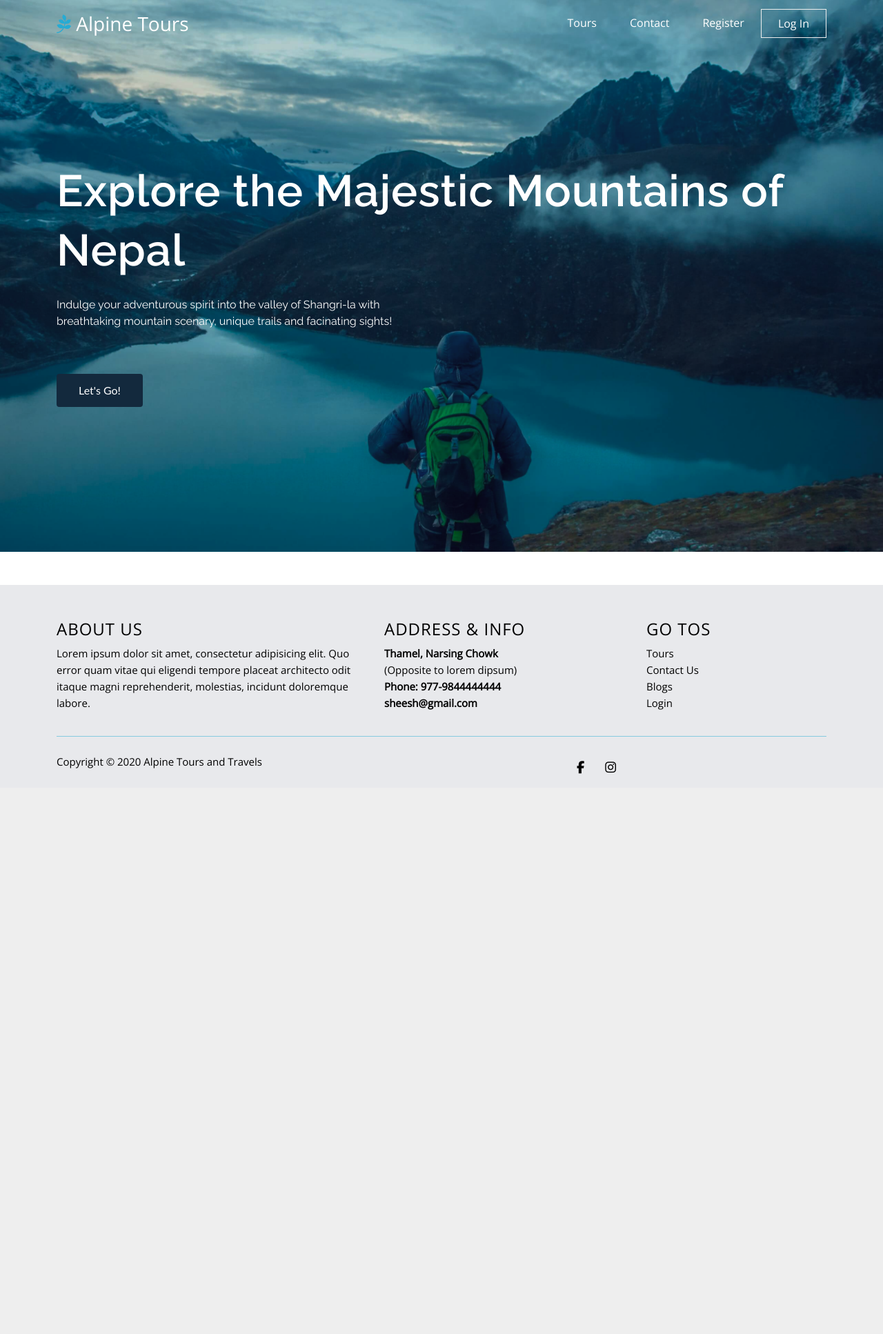
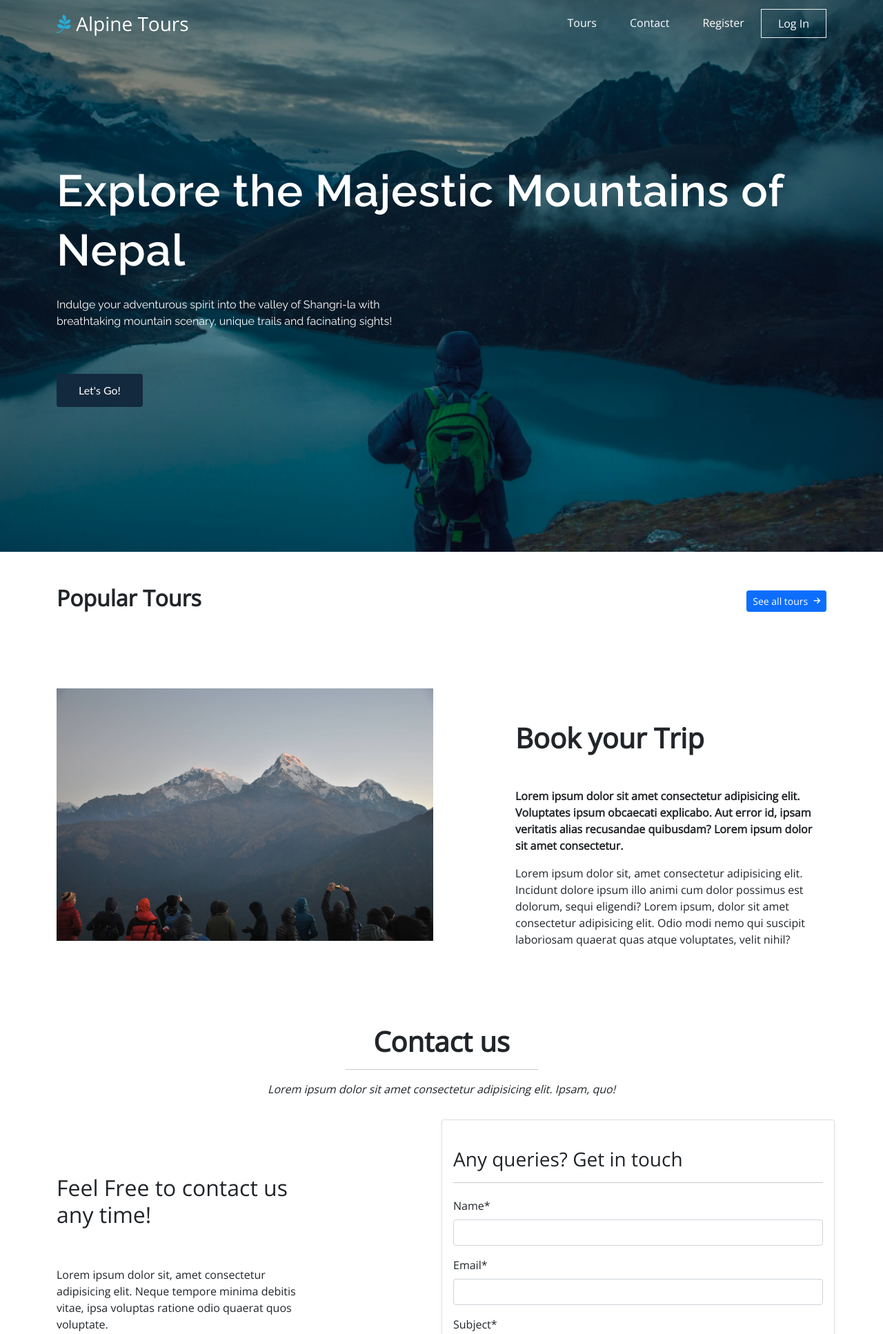
Before and after one commit to sherchansachin/alpine-tours, a Django app: page / in a window 1280 px wide. Shown: the top 1934 px of the page at 69% size. Before the commit the page ends 1122 px from the top, so only its background shows below. Run offline with Django 3.2, Linux system fonts and the light colour scheme; data that the repository does not hold is empty; some libraries are stand-ins or nearby versions.

Commit message:
home page updated, styling done

```diff
--- a/main/templates/main/index.html
+++ b/main/templates/main/index.html
@@ -1,4 +1,6 @@
 {% extends 'base.html' %}
+{% load static%}
+{% load crispy_forms_tags %}
 {% block content %}
 {% include 'normal-navbar.html' %}
 
@@ -14,5 +16,83 @@
   </section>
 
 
+<div class="container mb-5">
+  <div class="mt-5 d-flex align-items-center justify-content-between mb-2">
+    <h2 class="fw-bold">Popular Tours</h2>
+    <a href="{% url 'packages'%}" class="btn btn-sm btn-primary d-inline-flex align-items-center">See all tours<i class="fas fa-arrow-right top-icon"></i></a>
+  </div>
+  <div class="col-md-12">
+      <div class="row">
+          {% for package in packages %}
+          <div class="col-xs-12 col-sm-4 py-3">
+              <div class="card">
+                <div class="card-text card-text-bottom-right card-text-dark"><i class="far fa-compass card-icon"></i>Adventure</div>
+                  <img class="image-thumbail" src="{{package.image.url}}" alt="{{ package.package_title}}">
+                  <div class="card-body">
+                      <h4 class="card-title fw-normal mb-3">{{ package.package_title }}</h4>
+                      <p>Price from <strong> $ {{package.price}}</strong></p>
+                      <a href="{% url 'package_info' package.slug  %}"  class="btn btn-outline-secondary">View Tour</a>
+                  </div>
+              </div>
+          </div>
+          {% endfor %}
+      </div>
+  </div>
+</div>
+
+<!-- need admendments  -->
+<div class="about py-5">
+  <div class="container">
+      <div class="row">
+          <div class="col-lg-6">
+              <figure>
+                  <img src="{% static 'image/index-2.jpg'%}" class="img-fluid"  alt="People taking picture">
+              </figure>
+          </div>
+          <div class="col-lg-1"></div>
+          <div class="col-lg-5  about ">
+              <h1 class="mt-5 fw-bold mb-5">Book your Trip</h1>
+              <p class="fw-bold">Lorem ipsum dolor sit amet consectetur adipisicing elit. Voluptates ipsum obcaecati explicabo. Aut error id, ipsam veritatis alias recusandae quibusdam? Lorem ipsum dolor sit
+                amet consectetur.</p>
+              <p class="fw-italic">Lorem ipsum dolor sit, amet consectetur adipisicing elit. Incidunt dolore ipsum illo animi cum dolor possimus est dolorum, sequi eligendi?
+                Lorem ipsum, dolor sit amet consectetur adipisicing elit. Odio modi nemo qui suscipit laboriosam quaerat quas atque voluptates, velit nihil?
+              </p>
+          </div>
+      </div>
+  </div>
+</div>
+
+
+
+
+<div class="contact py-5">
+  <div class="container">
+    <div class="contact-title text-center">
+      <h1 class="fw-bold">Contact us</h1><hr class="w-25 mx-auto">
+      <p class="fst-italic">Lorem ipsum dolor sit amet consectetur adipisicing elit. Ipsam, quo!</p>
+    </div>
+    <div class="row">
+      <div class="col-md-4 py-5">
+        <h2 class="py-5">Feel Free to contact us any time!</h2>
+        <p>Lorem ipsum dolor sit, amet consectetur adipisicing elit. Neque tempore minima debitis vitae, ipsa voluptas ratione odio quaerat quos voluptate.</p>
+        <p>Lorem ipsum dolor sit amet consectetur adipisicing elit. Odio, soluta. Lorem ipsum dolor sit, amet consectetur adipisicing elit. Cum ullam, enim
+          voluptatem et, eos consequuntur sit dignissimos praesentium perferendis explicabo porro facilis cumque neque minima?</p>
+      </div>
+      <div class="col-md-2"></div>
+      <div class="col-md-6 mt-3 card card-body card-padding-botton shadow-sm bg-body">
+        {% include 'messages.html'%}
+        <div class="my-4">
+          <h3>Any queries? Get in touch</h3><hr>
+          <form method="POST" style="margin-top: 1.3em;">
+            {{ contactform | crispy }}
+            {% csrf_token %}
+            <button type="submit" class="btn btn-primary  req">Submit</button>
+          </form>
+        </div>
+      </div>
+    </div>
+  </div>
+</div>
+
 
 {% endblock content %}
--- a/static/css/style.css
+++ b/static/css/style.css
@@ -28,7 +28,7 @@ body{
 /* homepage css */
 
 .hero {
-  background-image: url("../image/gokyofront.png");
+  background-image: linear-gradient(to bottom, rgba(0, 0, 0, 0.4), rgba(0, 0, 0, 0.1)), url("../image/gokyofront.png");
   background-size: cover;
   background-position: center;
 	background-repeat: no-repeat;
@@ -439,6 +439,50 @@ body{
 
 }
 
+.tour-head h2::before {
+  content: '';
+  position: absolute;
+  display: block;
+  width: 50px;
+  height: 3px;
+  background: #041563;
+  bottom: 0;
+  left: 0;
+}
+
+.card-icon{
+  margin-right: .6em;
+}
+.card-text{
+    position: absolute;
+    font-size: 1rem;
+    line-height: 1;
+    padding: .6rem .9rem;
+}
+
+.top-icon{
+  margin-left: 8px;
+  font-size: .7rem;
+}
+
+.card-text-dark{
+  background-color: #13293D;
+  color: #fff;
+}
+
+.card-text-bottom-right{
+  left: 0;
+  bottom: 9.6rem;
+}
+
+
+@media (max-width: 768px) {
+  .card-text-bottom-right{
+    bottom: 11.2rem;
+  }
+
+}
+
 
 /* footer */
 
```
Also changed, not shown: static/image/index-2.jpg (added).
